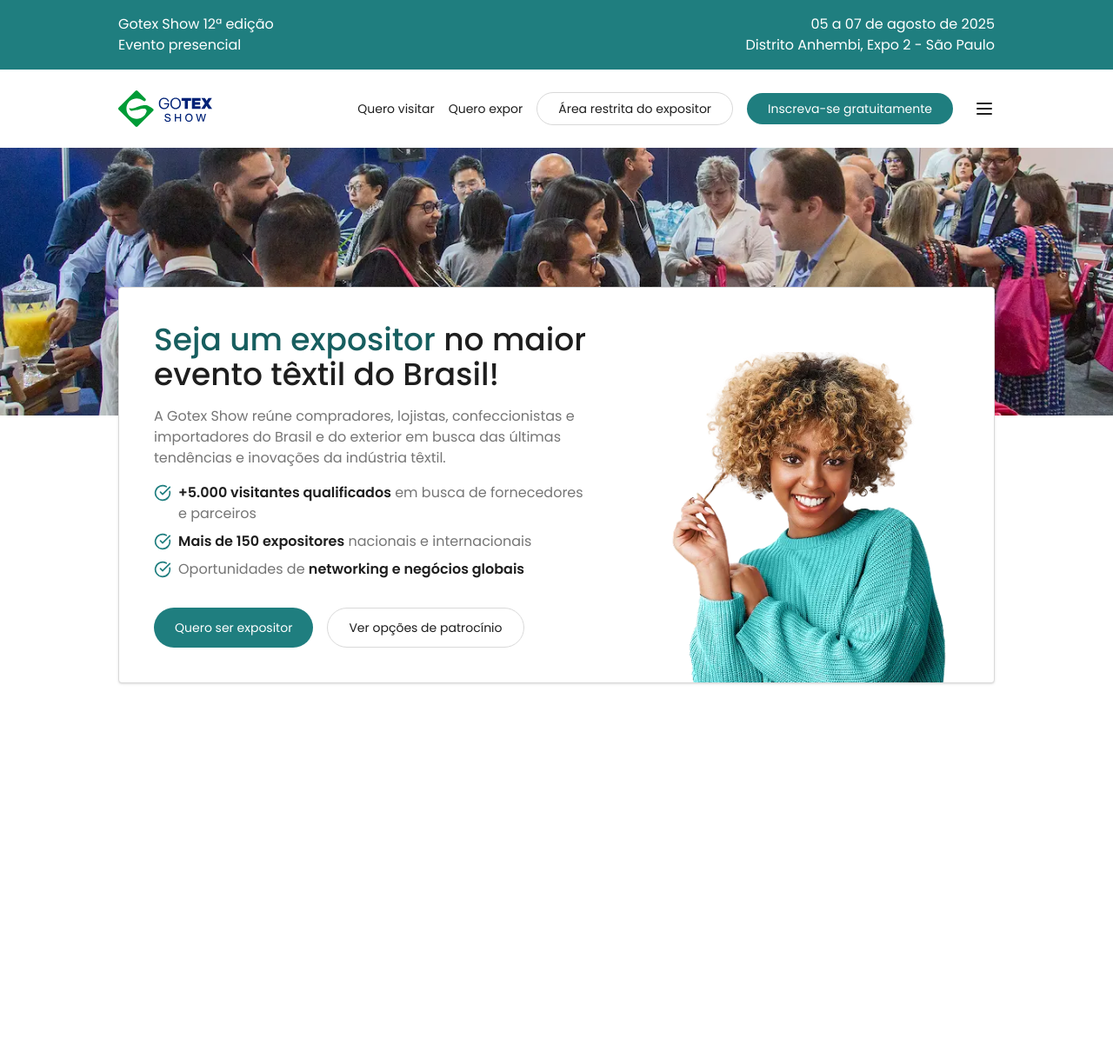
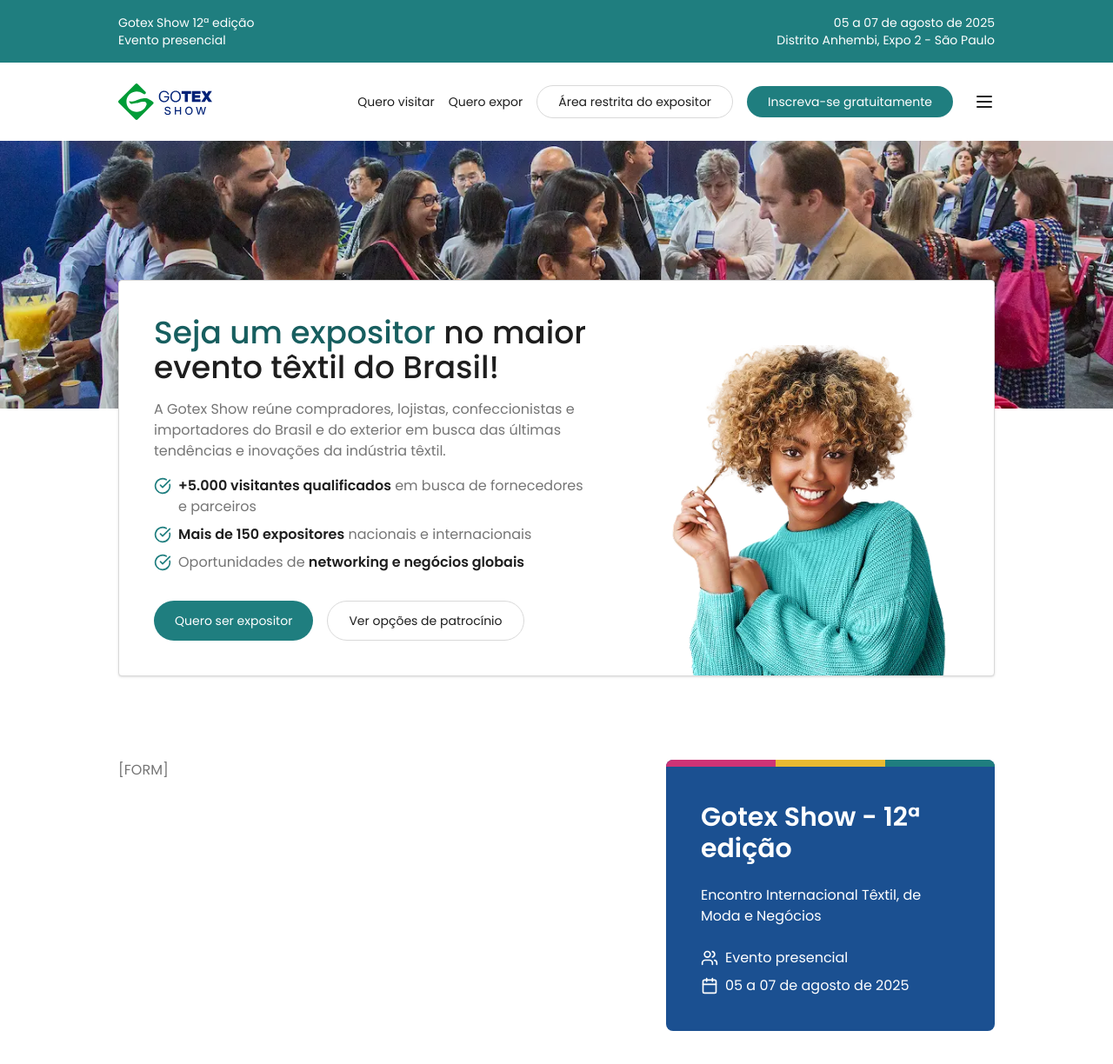
Before and after one commit to mtscarvalho/gotex-show-site, a Next.js app: page / in a window 1280 px wide. Shown: the top 1224 px of the page at 87% size. Before the commit the page ends 800 px from the top, so only its background shows below. Built offline with nearby package versions, Linux system fonts and the light colour scheme.

Commit message:
Update "Expositores" page

```diff
--- a/src/app/page.tsx
+++ b/src/app/page.tsx
@@ -2,7 +2,8 @@
 
 import { Button } from "@/components/button";
 import { IconList } from "@/components/icon-list";
-import { CheckCircle } from "lucide-react";
+import { Calendar, CheckCircle, Users } from "lucide-react";
+import ColoredLine from "@/components/colored-line";
 
 export default function Home() {
   return (
@@ -17,13 +18,13 @@
               </h1>
               <p>A Gotex Show reúne compradores, lojistas, confeccionistas e importadores do Brasil e do exterior em busca das últimas tendências e inovações da indústria têxtil.</p>
               <IconList className="space-y-2">
-                <IconList.Item icon={CheckCircle}>
+                <IconList.Item icon={CheckCircle} classname="icon-brand">
                   <strong className="text-default">+5.000 visitantes qualificados</strong> em busca de fornecedores e parceiros
                 </IconList.Item>
-                <IconList.Item icon={CheckCircle}>
+                <IconList.Item icon={CheckCircle} classname="icon-brand">
                   <strong className="text-default">Mais de 150 expositores</strong> nacionais e internacionais
                 </IconList.Item>
-                <IconList.Item icon={CheckCircle}>
+                <IconList.Item icon={CheckCircle} classname="icon-brand">
                   Oportunidades de <strong className="text-default">networking e negócios globais</strong>
                 </IconList.Item>
               </IconList>
@@ -42,6 +43,31 @@
           </div>
         </div>
       </section>
+
+      <section className="py-24">
+        <div className="container">
+          <div className="grid grid-cols-8">
+            <div className="md:col-span-4 lg:col-span-5">[FORM]</div>
+            <div className="md:col-span-4 lg:col-span-3">
+              <div className="bg-brand-secondary text-on-brand-secondary overflow-hidden rounded-lg">
+                <ColoredLine />
+                <div className="space-y-6 p-10">
+                  <h2 className="text-3xl font-semibold">Gotex Show - 12ª edição</h2>
+                  <p>Encontro Internacional Têxtil, de Moda e Negócios</p>
+                  <IconList>
+                    <IconList.Item icon={Users}>Evento presencial</IconList.Item>
+                    <IconList.Item icon={Calendar}>05 a 07 de agosto de 2025</IconList.Item>
+                  </IconList>
+                  {/* <ul>
+                    <li>Evento presencial</li>
+                    <li>05 a 07 de agosto de 2025</li>
+                  </ul> */}
+                </div>
+              </div>
+            </div>
+          </div>
+        </div>
+      </section>
     </main>
   );
 }
--- a/src/components/button.tsx
+++ b/src/components/button.tsx
@@ -2,7 +2,7 @@
 import { tv, VariantProps } from "tailwind-variants";
 import { Slot } from "@radix-ui/react-slot";
 
-const buttonLero = tv({
+const buttonVariants = tv({
   base: "inline-flex gap-2 items-center justify-center transition-colors duration-300 cursor-pointer rounded-full text-sm",
   variants: {
     size: {
@@ -22,12 +22,12 @@
 });
 
 type ButtonProps = React.ButtonHTMLAttributes<HTMLButtonElement> &
-  VariantProps<typeof buttonLero> & {
+  VariantProps<typeof buttonVariants> & {
     asChild?: boolean;
   };
 
 function Button({ className, variant, size, asChild = false, ...props }: ButtonProps, ref: React.Ref<HTMLButtonElement>) {
-  const classes = buttonLero({ size, variant, className });
+  const classes = buttonVariants({ size, variant, className });
   const Comp = asChild ? Slot : "button";
 
   return <Comp className={classes} ref={ref} {...props} />;
--- /dev/null
+++ b/src/components/colored-line.tsx
@@ -0,0 +1,16 @@
+import React from "react";
+
+type ColoredLineProps = {
+  size?: "sm" | "lg";
+};
+
+export default function ColoredLine({ size = "sm" }: ColoredLineProps) {
+  return (
+    <div className="flex w-full">
+      <div className="bg-brand-tertiary h-2 w-full"></div>
+      <div className="bg-warning h-2 w-full"></div>
+      <div className="bg-brand-primary h-2 w-full"></div>
+      {size === "lg" ? <div className="bg-brand-secondary h-2 w-full"></div> : null}
+    </div>
+  );
+}
--- a/src/components/icon-list.tsx
+++ b/src/components/icon-list.tsx
@@ -9,7 +9,7 @@
 
 type IconListItemProps = {
   icon: LucideIcon;
-  color?: string;
+  classname?: string;
   children: React.ReactNode;
 };
 
@@ -17,10 +17,10 @@
   return <ul className={cn("space-y-2", className)}>{children}</ul>;
 }
 
-export function IconListItem({ icon: Icon, color = "icon-brand", children }: IconListItemProps) {
+export function IconListItem({ icon: Icon, classname, children }: IconListItemProps) {
   return (
     <li className="flex items-start gap-2">
-      <Icon className={cn("block w-5 shrink-0", color)} />
+      <Icon className={cn("block w-5 shrink-0", classname)} />
       <p>{children}</p>
     </li>
   );
--- a/src/components/topbar.tsx
+++ b/src/components/topbar.tsx
@@ -4,12 +4,12 @@
   return (
     <div className="bg-brand-primary text-on-brand py-4">
       <div className="container flex justify-between">
-        <p className="text-left">
+        <p className="text-left text-sm">
           Gotex Show 12ª edição <br />
           Evento presencial
         </p>
         <div></div>
-        <p className="text-right">
+        <p className="text-right text-sm">
           05 a 07 de agosto de 2025 <br />
           Distrito Anhembi, Expo 2 - São Paulo
         </p>
```
